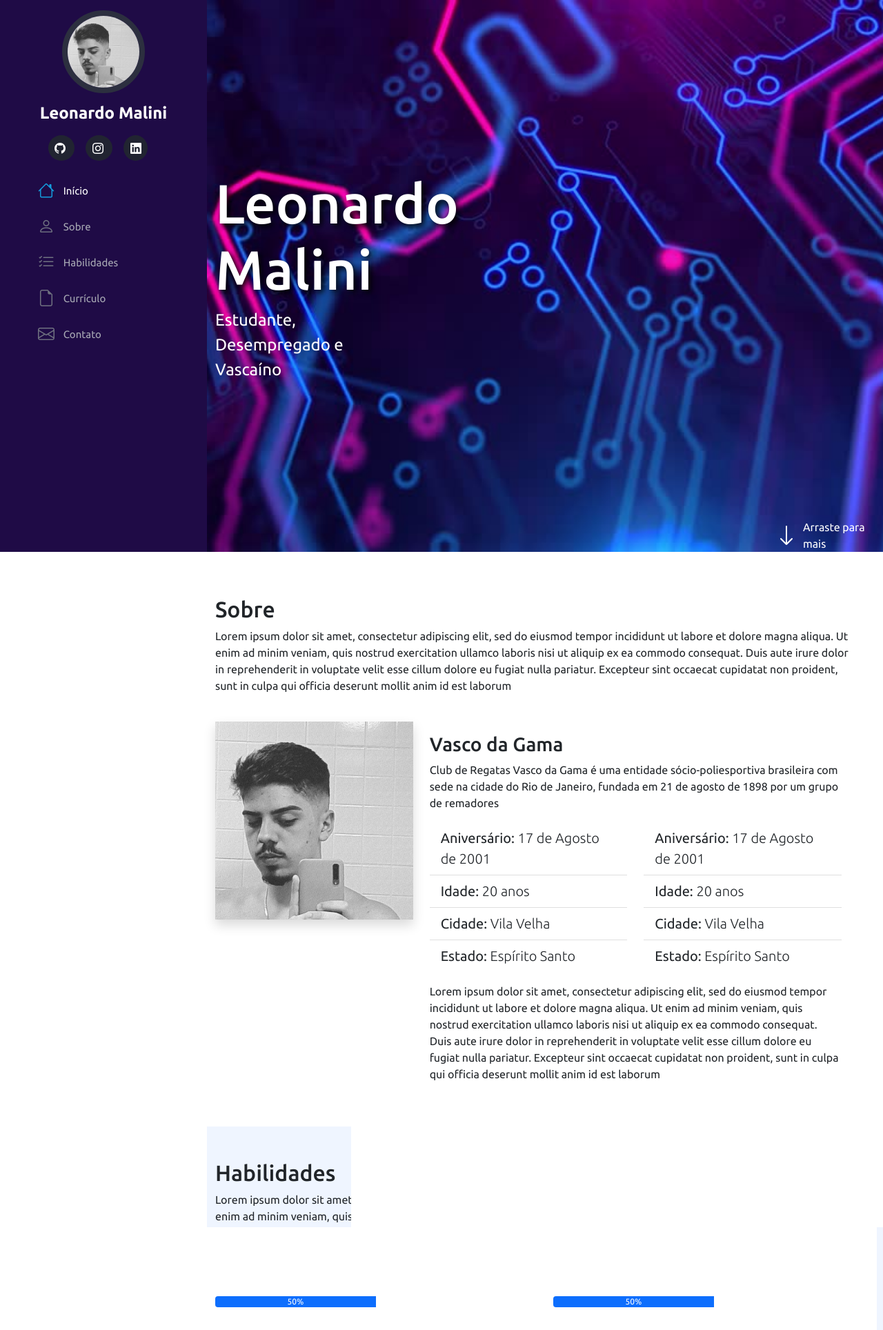
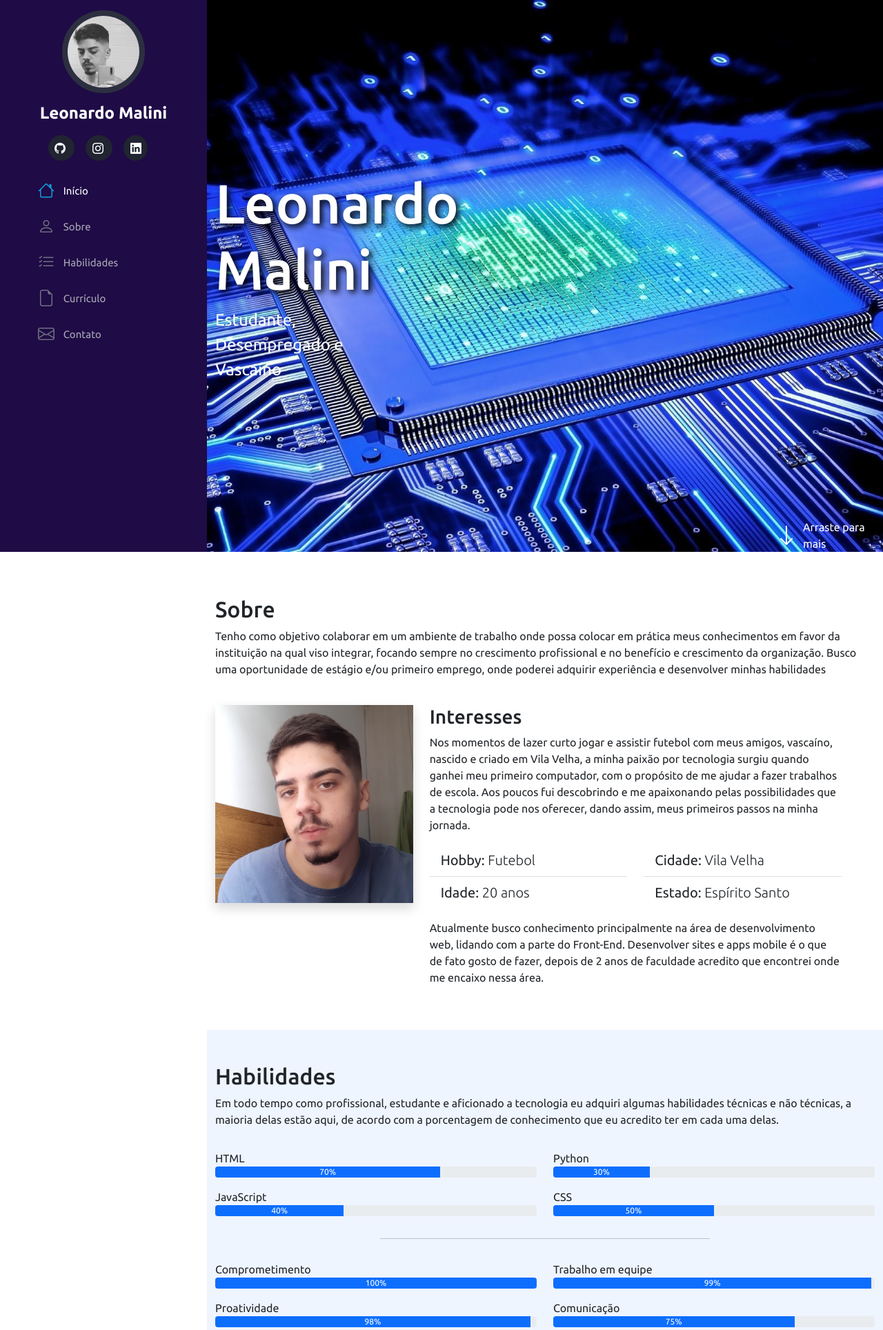
Before and after one commit to leomalini/Portfolio-Flask, a Flask app: page / in a window 1280 px wide. Shown: the top 1928 px of the page at 69% size. Run offline with Flask 2, Linux system fonts and the light colour scheme; some libraries are stand-ins or nearby versions.

Commit message:
tudo pronto

```diff
--- a/app.py
+++ b/app.py
@@ -1,10 +1,62 @@
-from flask import Flask, render_template, redirect
+from flask import Flask, render_template, redirect, request, flash
+from flask_mail import Mail, Message
+from config import email, senha
+
 
 app = Flask(__name__)
+app.secret_key = 'malini'
+
+mail_settings = {
+    "MAIL_SERVER": 'smtp.gmail.com',
+    "MAIL_PORT":465,
+    "MAIL_USE_TLS": False,
+    "MAIL_USE_SSL":True,
+    "MAIL_USERNAME":email,
+    "MAIL_PASSWORD": senha
+}
+
+app.config.update(mail_settings)
+mail = Mail(app)
+
+class Contato:
+    def __init__(self, nome, email, mensagem):
+        self.nome = nome
+        self.email = email
+        self.mensagem = mensagem
+
+
 
 @app.route('/')
 def index():
     return render_template('index.html')
 
+@app.route('/send', methods=['GET', 'POST'])
+def send():
+    if request.method == 'POST':
+        formContato = Contato(
+            request.form["nome"],
+            request.form["email"],
+            request.form["mensagem"]
+        )
+
+        msg = Message (
+            subject = f'{formContato.nome} te enviou uma mensagem no portfólio',
+            sender = app.config.get('MAIL_USERNAME'),
+            recipients = ['leomalini61@gmail.com'],
+            body = f'''
+
+            {formContato.nome} com o email {formContato.email}, te enviou a seguinte mensagem:
+
+            {formContato.mensagem}
+
+
+            '''
+        )
+        mail.send(msg)
+        flash('Mensagem enviada com sucesso!')
+
+    return redirect('/')
+
+
 if __name__ == '__main__':
     app.run(debug=True)
--- /dev/null
+++ b/config.py
@@ -0,0 +1,2 @@
+email = 'contato.portfolioleo@gmail.com'
+senha = 'Lara0508'
--- a/static/script.js
+++ b/static/script.js
@@ -42,3 +42,17 @@ animeScroll();
 window.addEventListener("scroll", () => {
     animeScroll();
 })
+
+// botao enviar
+
+const btnEnviar = document.querySelector('#btn-enviar')
+const btnEnviarLoader = document.querySelector('#btn-enviar-loader')
+
+btnEnviar.addEventListener("click", () => {
+    btnEnviarLoader.style.display = "block";
+    btnEnviar.style.display = "none";
+})
+
+setTimeout(() =>{
+    document.querySelector('#alerta').style.display = 'none';
+}, 5000)
--- a/static/style.css
+++ b/static/style.css
@@ -92,7 +92,7 @@ body {
 }
 
 section#inicio {
-  background-image: url("../static/img/background2.jpg");
+  background-image: url("../static/img/background.jpg");
   background-repeat: no-repeat;
   background-size: cover;
   background-attachment: fixed;
@@ -257,3 +257,14 @@ i.menu-mobile {
     transform: translate3d(0, 100%, 0);
   }
 }
+
+#btn-enviar-loader{
+  display: none;
+}
+
+#alerta{
+  position: fixed;
+  z-index: 10;
+  top: 30px;
+  right: 30px;
+}
--- a/templates/index.html
+++ b/templates/index.html
@@ -75,41 +75,35 @@
             <div class="row w-100">
                 <div class="col-md-12" data-anime="down">
                     <h2 class="pt-3">Sobre</h2>
-                    <p>Lorem ipsum dolor sit amet, consectetur adipiscing elit, sed do eiusmod tempor incididunt ut labore et dolore magna aliqua. Ut enim ad minim veniam, quis nostrud exercitation ullamco laboris nisi ut aliquip ex ea commodo consequat. Duis aute irure dolor in reprehenderit in voluptate velit esse cillum dolore eu fugiat nulla pariatur. Excepteur sint occaecat cupidatat non proident, sunt in culpa qui officia deserunt mollit anim id est laborum</p>
+                    <p>Tenho como objetivo colaborar em um ambiente de trabalho onde possa colocar em prática meus conhecimentos em favor da instituição na qual viso integrar, focando sempre no crescimento profissional e no benefício e crescimento da organização.
+
+                        Busco uma oportunidade de estágio e/ou primeiro emprego, onde poderei adquirir experiência e desenvolver minhas habilidades</p>
                 </div>
                 <div class="row mt-4">
                     <div class="col-md-4">
-                        <img class="img-fluid shadow" src="../static/img/perfil.jpg" alt="Foto de perfil" data-anime="left">
+                        <img class="img-fluid shadow" src="../static/img/perfil2.jpg" alt="Foto de perfil" data-anime="left">
                     </div>
-                    <div class="col-md-8 mt-3" data-anime="right">
-                        <h3>Vasco da Gama</h3>
-                        <p>Club de Regatas Vasco da Gama é uma entidade sócio-poliesportiva
-                            brasileira com sede na cidade do Rio de Janeiro, fundada em 21 de agosto de 1898 por um grupo de remadores</p>
+                    <div class="col-md-8" data-anime="right">
+                        <h3>Interesses</h3>
+                        <p>Nos momentos de lazer curto jogar e assistir futebol com meus amigos, vascaíno, nascido e criado em Vila Velha,
+                            a minha paixão por tecnologia surgiu quando ganhei meu primeiro computador, com o propósito de me ajudar a fazer
+                            trabalhos de escola. Aos poucos fui descobrindo e me apaixonando pelas possibilidades que a tecnologia pode nos
+                            oferecer, dando assim, meus primeiros passos na minha jornada.
+                        </p>
                         <div class="row mt-3 mb-3">
                             <div class="col-md-6">
                                 <ul class="list-group list-group-flush fs-5">
-                                    <li class="list-group-item">Aniversário:
-                                        <span class="fw-lighter">17 de Agosto de 2001</span>
+                                    <li class="list-group-item">Hobby:
+                                        <span class="fw-lighter">Futebol</span>
                                     </li>
                                     <li class="list-group-item">Idade:
                                         <span class="fw-lighter">20 anos</span>
                                     </li>
-                                    <li class="list-group-item">Cidade:
-                                        <span class="fw-lighter">Vila Velha</span>
-                                    </li>
-                                    <li class="list-group-item">Estado:
-                                        <span class="fw-lighter">Espírito Santo</span>
-                                    </li>
+
                                   </ul>
                             </div>
                             <div class="col-md-6">
                                 <ul class="list-group list-group-flush fs-5">
-                                    <li class="list-group-item">Aniversário:
-                                        <span class="fw-lighter">17 de Agosto de 2001</span>
-                                    </li>
-                                    <li class="list-group-item">Idade:
-                                        <span class="fw-lighter">20 anos</span>
-                                    </li>
                                     <li class="list-group-item">Cidade:
                                         <span class="fw-lighter">Vila Velha</span>
                                     </li>
@@ -119,7 +113,8 @@
                                   </ul>
                             </div>
                         </div>
-                        <p>Lorem ipsum dolor sit amet, consectetur adipiscing elit, sed do eiusmod tempor incididunt ut labore et dolore magna aliqua. Ut enim ad minim veniam, quis nostrud exercitation ullamco laboris nisi ut aliquip ex ea commodo consequat. Duis aute irure dolor in reprehenderit in voluptate velit esse cillum dolore eu fugiat nulla pariatur. Excepteur sint occaecat cupidatat non proident, sunt in culpa qui officia deserunt mollit anim id est laborum
+                        <p>Atualmente busco conhecimento principalmente na área de desenvolvimento web, lidando com a parte do Front-End.
+                            Desenvolver sites e apps mobile é o que de fato gosto de fazer, depois de 2 anos de faculdade acredito que encontrei onde me encaixo nessa área.
                         </p>
                     </div>
                 </div>
@@ -130,26 +125,27 @@
             <div class="container pb-5">
                 <h2 class="pt-5">Habilidades</h2>
                 <p>
-                    Lorem ipsum dolor sit amet, consectetur adipiscing elit, sed do eiusmod tempor incididunt ut labore et dolore magna aliqua. Ut enim ad minim veniam, quis nostrud exercitation ullamco laboris nisi ut aliquip ex ea commodo consequat. Duis aute irure dolor in reprehenderit in voluptate velit esse cillum dolore eu fugiat nulla pariatur. Excepteur sint occaecat cupidatat non proident, sunt in culpa qui officia deserunt mollit anim id est laborum
+                    Em todo tempo como profissional, estudante e aficionado a tecnologia eu adquiri algumas habilidades técnicas e não técnicas,
+                    a maioria delas estão aqui, de acordo com a porcentagem de conhecimento que eu acredito ter em cada uma delas.
                 </p>
 
                 <div class="row pb-3">
                     <div class="col-md-6">
-                        <p class="mt-3 mb-0">teste1</p>
+                        <p class="mt-3 mb-0">HTML</p>
                         <div class="progress">
-                            <div class="progress-bar" data-anime="left" role="progressbar" style="width: 50%;" aria-valuenow="50" aria-valuemin="0" aria-valuemax="100">50%</div>
+                            <div class="progress-bar" data-anime="left" role="progressbar" style="width: 70%;" aria-valuenow="70" aria-valuemin="0" aria-valuemax="100">70%</div>
                         </div>
-                        <p class="mt-3 mb-0">teste2</p>
+                        <p class="mt-3 mb-0">JavaScript</p>
                         <div class="progress">
-                            <div class="progress-bar" data-anime="left" role="progressbar" style="width: 50%;" aria-valuenow="50" aria-valuemin="0" aria-valuemax="100">50%</div>
+                            <div class="progress-bar" data-anime="left" role="progressbar" style="width: 40%;" aria-valuenow="40" aria-valuemin="0" aria-valuemax="100">40%</div>
                         </div>
                     </div>
                     <div class="col-md-6">
-                        <p class="mt-3 mb-0">teste3</p>
+                        <p class="mt-3 mb-0">Python</p>
                         <div class="progress">
-                            <div class="progress-bar" data-anime="left" role="progressbar" style="width: 50%;" aria-valuenow="50" aria-valuemin="0" aria-valuemax="100">50%</div>
+                            <div class="progress-bar" data-anime="left" role="progressbar" style="width: 30%;" aria-valuenow="30" aria-valuemin="0" aria-valuemax="100">30%</div>
                         </div>
-                        <p class="mt-3 mb-0">teste4</p>
+                        <p class="mt-3 mb-0">CSS</p>
                         <div class="progress">
                             <div class="progress-bar" data-anime="left" role="progressbar" style="width: 50%;" aria-valuenow="50" aria-valuemin="0" aria-valuemax="100">50%</div>
                         </div>
@@ -160,23 +156,23 @@
 
                 <div class="row">
                     <div class="col-md-6">
-                        <p class="mt-3 mb-0">teste5</p>
+                        <p class="mt-3 mb-0">Comprometimento</p>
                         <div class="progress">
-                            <div class="progress-bar" data-anime="left" role="progressbar" style="width: 50%;" aria-valuenow="50" aria-valuemin="0" aria-valuemax="100">50%</div>
+                            <div class="progress-bar" data-anime="left" role="progressbar" style="width: 100%;" aria-valuenow="100" aria-valuemin="0" aria-valuemax="100">100%</div>
                         </div>
-                        <p class="mt-3 mb-0">teste6</p>
+                        <p class="mt-3 mb-0">Proatividade</p>
                         <div class="progress">
-                            <div class="progress-bar" data-anime="left" role="progressbar" style="width: 50%;" aria-valuenow="50" aria-valuemin="0" aria-valuemax="100">50%</div>
+                            <div class="progress-bar" data-anime="left" role="progressbar" style="width: 98%;" aria-valuenow="98" aria-valuemin="0" aria-valuemax="100">98%</div>
                         </div>
                     </div>
                     <div class="col-md-6">
-                        <p class="mt-3 mb-0">teste7</p>
+                        <p class="mt-3 mb-0">Trabalho em equipe</p>
                         <div class="progress">
-                            <div class="progress-bar" data-anime="left" role="progressbar" style="width: 50%;" aria-valuenow="50" aria-valuemin="0" aria-valuemax="100">50%</div>
+                            <div class="progress-bar" data-anime="left" role="progressbar" style="width: 99%;" aria-valuenow="99" aria-valuemin="0" aria-valuemax="100">99%</div>
                         </div>
-                        <p class="mt-3 mb-0">teste8</p>
+                        <p class="mt-3 mb-0">Comunicação</p>
                         <div class="progress">
-                            <div class="progress-bar" data-anime="left" role="progressbar" style="width: 50%;" aria-valuenow="50" aria-valuemin="0" aria-valuemax="100">50%</div>
+                            <div class="progress-bar" data-anime="left" role="progressbar" style="width: 75%;" aria-valuenow="75" aria-valuemin="0" aria-valuemax="100">75%</div>
                         </div>
                     </div>
                 </div>
@@ -193,16 +189,10 @@
                         <h3 class="cv-title">Educação</h3>
 
                         <div class="cv-item" data-anime="up">
-                            <h4>Estudante</h4>
-                            <h5>2018</h5>
-                            <p><em>Sesi - Araçás</em></p>
-                            <p>Ensino médio</p>
-                        </div>
-                        <div class="cv-item" data-anime="up">
-                            <h4>Estudante</h4>
-                            <h5>2020 - atual</h5>
-                            <p><em>Unisales</em></p>
-                            <p>Tecnólogo em Análise e Desenvolvimento de Sistemas</p>
+                            <h4>Tecnólogo em Análise e Desenvolvimento de Sistemas</h4>
+                            <h5>2020 - 2022</h5>
+                            <p><em>UniSales</em></p>
+                            <p>Curso voltado para o desenvolvimento, a implementação e a manutenção de sistemas para diversos setores de atividades</p>
                         </div>
 
                     </div>
@@ -210,16 +200,12 @@
                         <h3 class="cv-title">Profisional</h3>
 
                         <div class="cv-item" data-anime="up">
-                            <h4>Estagiário</h4>
+                            <h4>Estagiário DevOps</h4>
                             <h5>03/2021 - 09/2021</h5>
                             <p><em>Grupo Águia Branca</em></p>
-                            <p>Estagiário DevOps</p>
-                        </div>
-                        <div class="cv-item" data-anime="up">
-                            <h4>Teste</h4>
-                            <h5>Teste</h5>
-                            <p><em>Teste</em></p>
-                            <p>Lorem ipsum dolor sit amet, consectetur adipiscing elit, sed do eiusmod tempor incididunt ut labore et dolore magna aliqua. Ut enim ad minim veniam, quis nostrud exercitation ullamco laboris nisi ut aliquip ex ea commodo consequat.</p>
+                            <p>Estágio focado na área de desenvolvimento web onde pude auxiliar na implementação e manutenção de features para determinados projetos da empresa.
+                                Focado principalmente na parte de Front-End, onde foi utilizado Angular e JavaScript
+                            </p>
                         </div>
 
                     </div>
```
Also changed, not shown: other parts of templates/index.html (+21 -7 lines), static/img/asset-15.png (deleted), static/img/background.jpg (added), static/img/blog.png (deleted), static/img/bluesmusic.png (deleted), static/img/pagina-links.png (deleted), static/img/perfil2.jpg (added), static/img/plataforma-gen.png (deleted), static/img/pokedex.png (deleted), static/img/timer.png (deleted).
